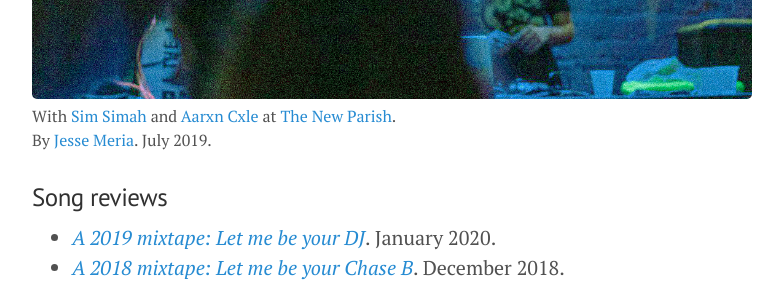
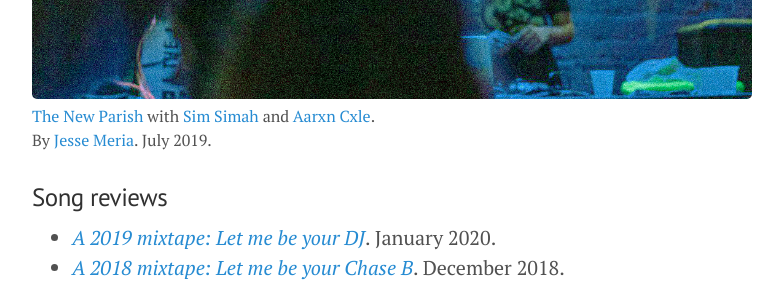
Before and after one commit to djpardis/djpardis.github.io, a Jekyll site: the page built from gigs.md, in a window 1280 px wide. Shown: the part 501-801 px from the top of the page, without its empty margins (248-1031 px from the left). Built offline with Jekyll 4.4.1, drawn with Linux system fonts in a browser that asks for light colours.

```diff
--- a/gigs.md
+++ b/gigs.md
@@ -6,7 +6,7 @@
 
 <figure style="margin: auto">
 <img src="../files/pics/djing.jpg" alt="Pardis Noorzad (aka DJ Pardis) and Sim Simah" title="Pardis Noorzad (aka DJ Pardis) and Sim Simah" style="margin:5px 0px">
-<figcaption style="font-size: 16px;">With <a href="https://soundcloud.com/ohsimsimah" target="_blank">Sim Simah</a> and <a href="https://soundcloud.com/ohsimsimah/flavor-feat-aarxn-cxle-adn-rd" target="_blank">Aarxn Cxle</a> at <a href="https://www.thenewparish.com/" target="_blank">The New Parish</a>.<br>By <a href="https://photos.meria.agency/" target="_blank">Jesse Meria</a>. July 2019.</figcaption>
+<figcaption style="font-size: 16px;"><a href="https://www.thenewparish.com/" target="_blank">The New Parish</a> with <a href="https://soundcloud.com/ohsimsimah" target="_blank">Sim Simah</a> and <a href="https://soundcloud.com/ohsimsimah/flavor-feat-aarxn-cxle-adn-rd" target="_blank">Aarxn Cxle</a>.<br>By <a href="https://photos.meria.agency/" target="_blank">Jesse Meria</a>. July 2019.</figcaption>
 </figure>
 
 ### Song reviews
```
